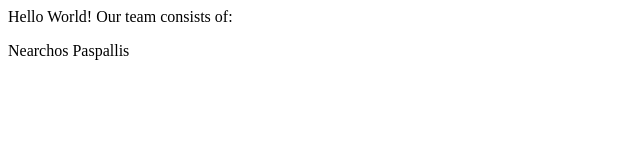
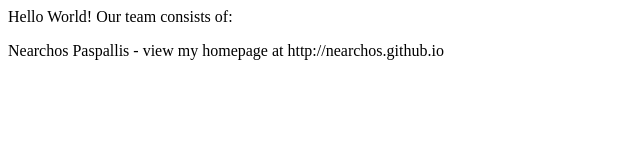
Before and after one commit to NPaspallis/co1111-shared-project, a plain HTML site: page index.html in a window 1280 px wide. Shown: the whole page, without its empty margins (0-640 px from the left). Drawn offline with Linux system fonts and the light colour scheme.

Commit message:
Editing the index to include my homepage URL

```diff
--- a/index.html
+++ b/index.html
@@ -8,7 +8,7 @@
     Hello World!
 
     Our team consists of:
-    <p>Nearchos Paspallis</p>
+    <p>Nearchos Paspallis - view my homepage at http://nearchos.github.io</p>
 
 </body>
 </html>
```
